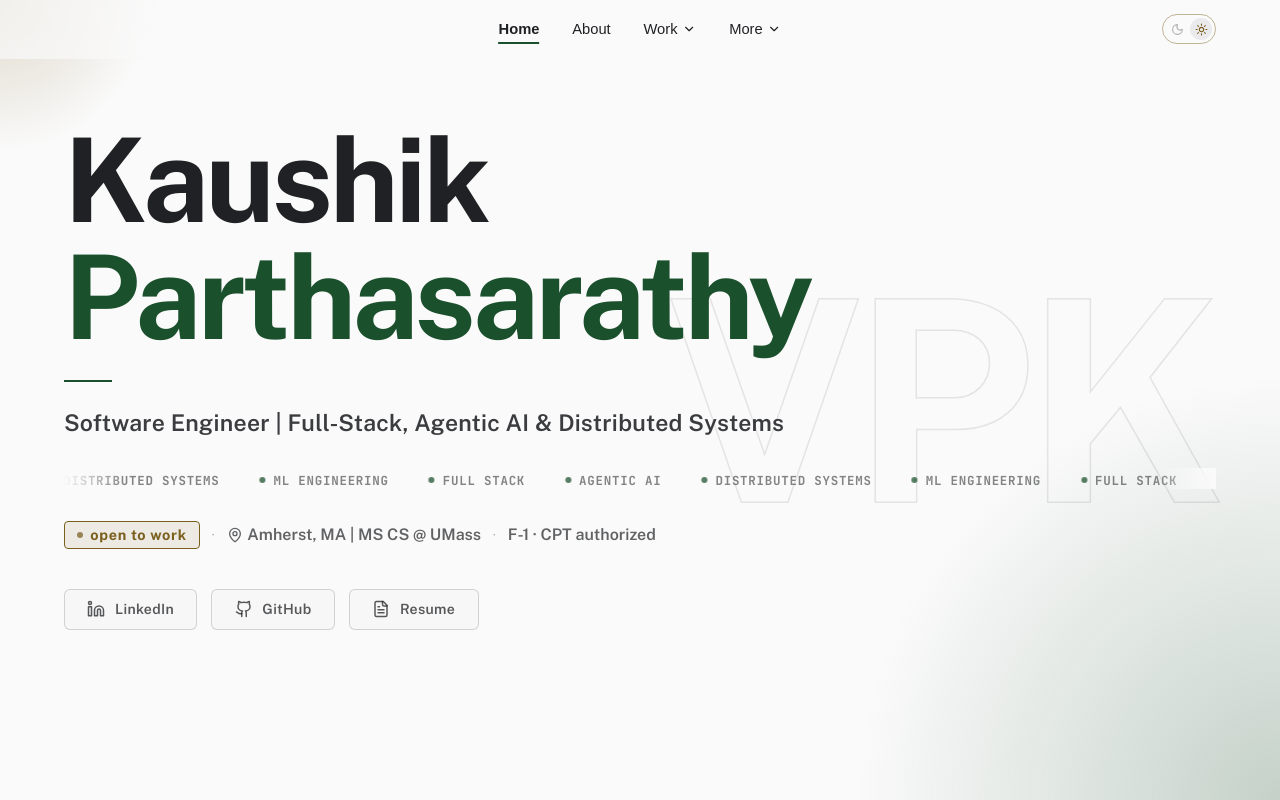
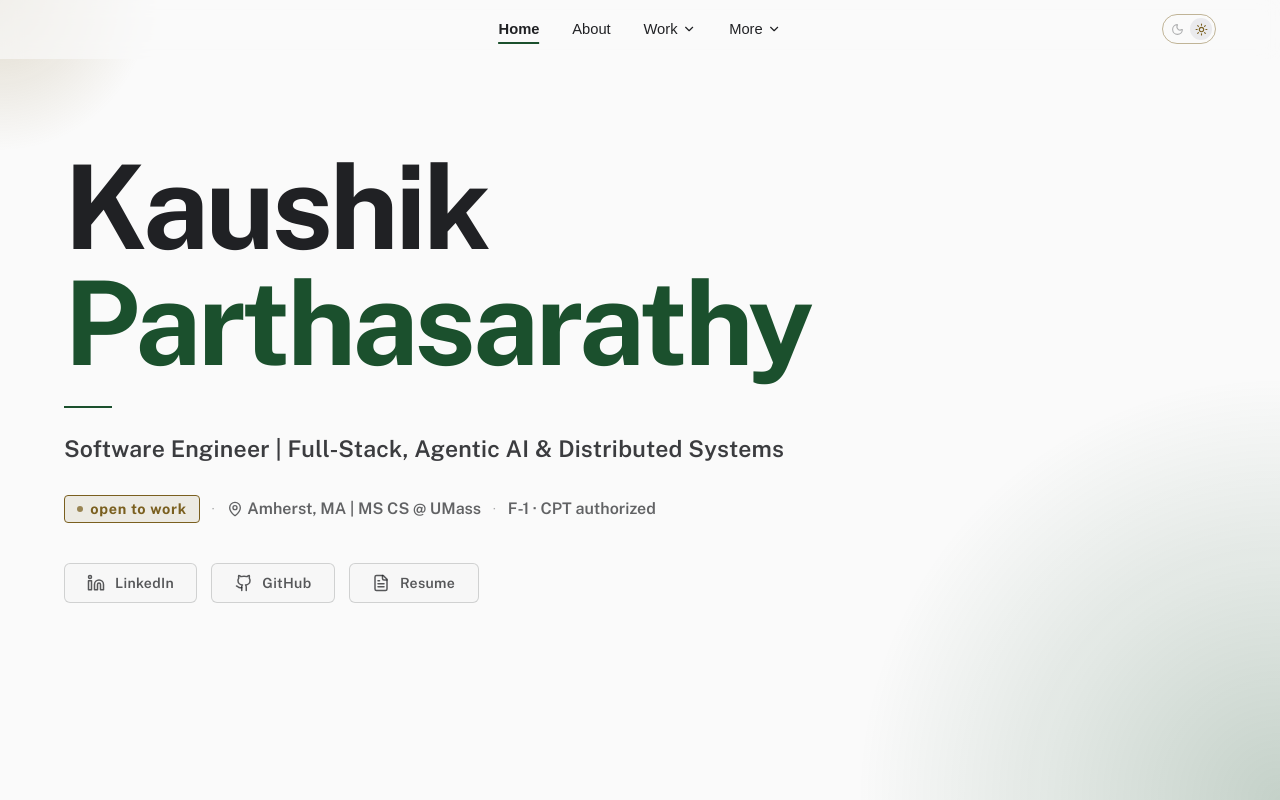
Before and after one commit to vpk-11/vpk-11.github.io, a React (Vite) app: page / in a window 1280 px wide. Shown: the top 800 px of the page. Built offline with nearby package versions, Linux system fonts and the light colour scheme.

Commit message:
Remove hero watermark and ticker marquee

```diff
--- a/src/components/ui/Marquee/Marquee.scss
+++ /dev/null
@@ -1,22 +0,0 @@
-.marquee {
-  overflow: hidden;
-}
-
-.marquee-track {
-  display: inline-flex;
-  width: max-content;
-  white-space: nowrap;
-  animation: marquee-scroll var(--marquee-duration, 30s) linear infinite;
-
-  &--reverse {
-    animation-direction: reverse;
-  }
-}
-
-.marquee-content {
-  display: inline-flex;
-}
-
-@keyframes marquee-scroll {
-  to { transform: translateX(-50%); }
-}
--- a/src/components/ui/Marquee/Marquee.tsx
+++ /dev/null
@@ -1,36 +0,0 @@
-import React from 'react';
-import './Marquee.scss';
-
-interface MarqueeProps {
-  children: React.ReactNode;
-  direction?: 'left' | 'right';
-  speedSeconds: number;    // full loop duration
-  className?: string;
-}
-
-// Seamless infinite scroller: render the content block exactly twice,
-// side by side, then animate the pair by exactly -50%. Because both
-// halves are identical, the loop point is invisible regardless of
-// content width or viewport size — no need to guess a repeat count.
-const Marquee: React.FC<MarqueeProps> = ({
-  children, direction = 'left', speedSeconds, className,
-}) => {
-  const trackClasses = [
-    'marquee-track',
-    direction === 'right' && 'marquee-track--reverse',
-  ].filter(Boolean).join(' ');
-
-  return (
-    <div className={className ? `marquee ${className}` : 'marquee'}>
-      <div
-        className={trackClasses}
-        style={{ '--marquee-duration': `${speedSeconds}s` } as React.CSSProperties}
-      >
-        <div className="marquee-content">{children}</div>
-        <div className="marquee-content" aria-hidden="true">{children}</div>
-      </div>
-    </div>
-  );
-};
-
-export default Marquee;
--- a/src/data/general.json
+++ b/src/data/general.json
@@ -35,17 +35,11 @@
     }
   ],
   "sectionHeadings": {
-    "hero": {
-      "ticker": ["Full Stack", "Agentic AI", "Distributed Systems", "ML Engineering"]
-    },
     "about": {
-      "headline": "I'm an engineer, front and center."
+      "headline": "I build things because I'm curious."
     },
     "skills": {
       "headline": "My Toolbox."
-    },
-    "certifications": {
-      "headline": "My Certifications"
     },
     "education": {
       "headline": "Education"
--- a/src/pages/Hero/Hero.scss
+++ b/src/pages/Hero/Hero.scss
@@ -18,41 +18,6 @@
     padding-bottom: 4rem;
   }
 
-}
-
-// ── VPK Watermark ─────────────────────────────────────────────────────────────
-
-.hero-watermark {
-  position: absolute;
-  left: 52%;
-  top: 50%;
-  transform: translateY(-50%);
-  font-size: clamp(8rem, 22vw, 22rem);
-  font-weight: 900;
-  line-height: 1;
-  letter-spacing: -0.04em;
-  color: transparent;
-  -webkit-text-stroke: 1.5px;
-  user-select: none;
-  pointer-events: none;
-  z-index: 0;
-  white-space: nowrap;
-
-  .theme-light & {
-    -webkit-text-stroke-color: rgba($light-text, 0.1);
-  }
-
-  .theme-dark & {
-    -webkit-text-stroke-color: rgba($dark-text, 0.1);
-  }
-
-  @include respond-to(tablet) {
-    font-size: clamp(6rem, 28vw, 16rem);
-  }
-
-  @include respond-to(mobile) {
-    display: none;
-  }
 }
 
 // ── Content ───────────────────────────────────────────────────────────────────
@@ -121,54 +86,6 @@
 
   .theme-light & { color: rgba($light-text, 0.88); }
   .theme-dark &  { color: rgba($dark-text, 0.92); }
-}
-
-// ── Ticker ────────────────────────────────────────────────────────────────────
-// Scroll speed/direction come from RIPPLE_CYCLE_SECONDS (rippleMotion.ts) —
-// a tuned constant, not an independently-guessed CSS duration.
-
-.hero-ticker {
-  position: relative;
-  overflow: hidden;
-  margin-bottom: 2rem;
-  animation: fadeInUp 0.5s cubic-bezier(0.4, 0, 0.2, 1) 0.26s both;
-
-  &::before,
-  &::after {
-    content: "";
-    position: absolute;
-    top: 0;
-    bottom: 0;
-    width: 60px;
-    z-index: 1;
-    pointer-events: none;
-  }
-  &::before { left: 0; }
-  &::after  { right: 0; }
-
-  .theme-light & {
-    &::before { background: linear-gradient(90deg, $light-bg, transparent); }
-    &::after  { background: linear-gradient(270deg, $light-bg, transparent); }
-  }
-  .theme-dark & {
-    &::before { background: linear-gradient(90deg, $dark-bg, transparent); }
-    &::after  { background: linear-gradient(270deg, $dark-bg, transparent); }
-  }
-}
-
-.ticker-item {
-  display: inline-flex;
-  align-items: center;
-  gap: 0.5rem;
-  padding: 0 1.25rem;
-  font-family: $font-mono;
-  font-size: 0.78rem;
-  font-weight: 600;
-  letter-spacing: 0.06em;
-  text-transform: uppercase;
-
-  .theme-light & { color: rgba($light-text, 0.55); }
-  .theme-dark &  { color: rgba($dark-text, 0.5); }
 }
 
 // ── Status bar ────────────────────────────────────────────────────────────────
--- a/src/pages/Hero/Hero.tsx
+++ b/src/pages/Hero/Hero.tsx
@@ -1,29 +1,13 @@
 import React from 'react';
 import { Github, Linkedin, FileText, MapPin } from 'lucide-react';
 import profileData from '../../data/profile.json';
-import generalData from '../../data/general.json';
-import type { ProfileData, GeneralData } from '../../types';
-import { RIPPLE_CYCLE_SECONDS, RIPPLE_DIRECTION } from '../../utils/rippleMotion';
+import type { ProfileData } from '../../types';
 import Button from '../../components/ui/Button/Button';
-import Marquee from '../../components/ui/Marquee/Marquee';
 import StatusDot from '../../components/ui/StatusDot/StatusDot';
 import './Hero.scss';
 
-// Marquee duplicates whatever it's given exactly once for a seamless loop,
-// but that only fills wide viewports if each half is already wider than the
-// screen. The phrase list is short, so pad it out before handing it to
-// Marquee — otherwise wide screens see a blank gap once both copies have
-// scrolled past.
-const HERO_TICKER_REPEAT = 6;
-
-// RIPPLE_CYCLE_SECONDS alone is much faster than a comfortable reading pace
-// for this much repeated text — slow the ticker down to a fraction of that
-// cycle instead of using it 1:1.
-const HERO_TICKER_SPEED_MULTIPLIER = 6;
-
 const Hero: React.FC = () => {
   const profile = profileData as ProfileData;
-  const general = generalData as GeneralData;
   const [firstName, ...rest] = profile.name.split(' ');
   const lastName = rest.join(' ');
   const shortWorkAuth = profile.workAuthorization
@@ -31,11 +15,8 @@ const Hero: React.FC = () => {
     .slice(0, 2)
     .map(s => s.trim())
     .join(' · ');
-  const tickerPhrases = general.sectionHeadings.hero.ticker;
   return (
     <section id="hero" className="section hero-section">
-
-      <div className="hero-watermark" aria-hidden="true">VPK</div>
 
       <div className="container">
         <div className="hero-content">
@@ -48,19 +29,6 @@ const Hero: React.FC = () => {
           <div className="hero-divider" aria-hidden="true" />
 
           <p className="hero-role">{profile.title}</p>
-
-          {tickerPhrases.length > 0 && (
-            <div className="hero-ticker" aria-hidden="true">
-              <Marquee speedSeconds={RIPPLE_CYCLE_SECONDS * HERO_TICKER_SPEED_MULTIPLIER} direction={RIPPLE_DIRECTION}>
-                {Array.from({ length: HERO_TICKER_REPEAT * tickerPhrases.length }, (_, i) => tickerPhrases[i % tickerPhrases.length]).map((phrase, i) => (
-                  <span className="ticker-item" key={i}>
-                    <StatusDot color="primary" />
-                    {phrase}
-                  </span>
-                ))}
-              </Marquee>
-            </div>
-          )}
 
           <div className="hero-status-bar">
             {profile.availability && (
--- a/src/types/index.ts
+++ b/src/types/index.ts
@@ -11,15 +11,9 @@ export interface SectionHeading {
   tagline?: string;
 }
 
-export interface HeroHeading {
-  ticker: string[];
-}
-
 export interface SectionHeadings {
-  hero: HeroHeading;
   about: SectionHeading;
   skills: SectionHeading;
-  certifications: SectionHeading;
   education: SectionHeading;
   experience: SectionHeading;
   projects: SectionHeading;
--- a/src/utils/rippleMotion.ts
+++ /dev/null
@@ -1,10 +0,0 @@
-// Speed/direction constants for the Hero ticker's marquee animation.
-// Originally derived from the now-removed ParticleWave canvas's uTime step
-// to keep the ticker visually in sync with the background wave — the
-// background is gone (flat gradient now, see global.scss), but the tuned
-// values still read well as the ticker's own pace, so they stayed.
-export const RIPPLE_TIME_STEP = 0.008;
-const RIPPLE_FPS_ASSUMPTION = 60;
-
-export const RIPPLE_CYCLE_SECONDS = (2 * Math.PI) / (RIPPLE_TIME_STEP * RIPPLE_FPS_ASSUMPTION);
-export const RIPPLE_DIRECTION = 'right' as const;
```
